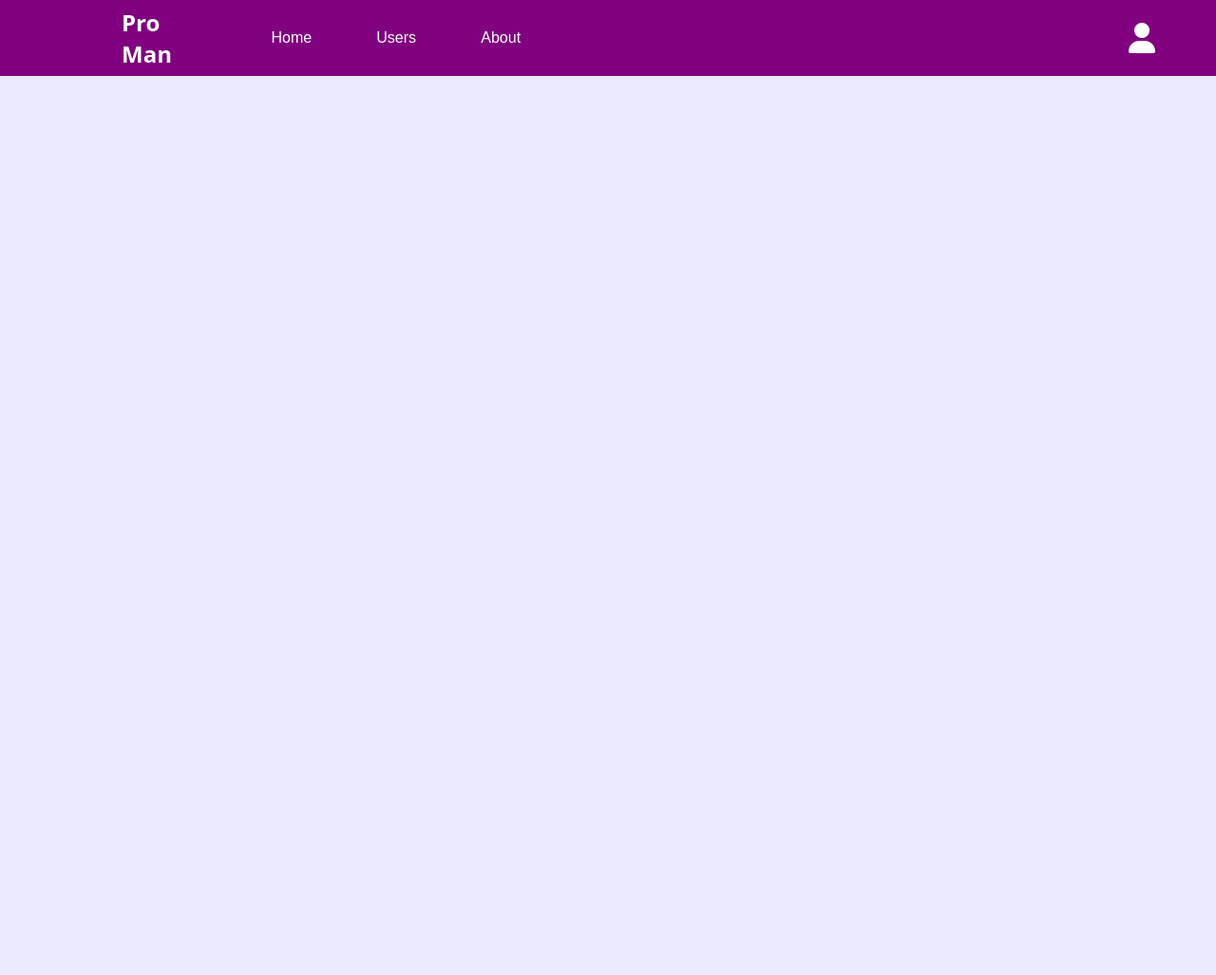
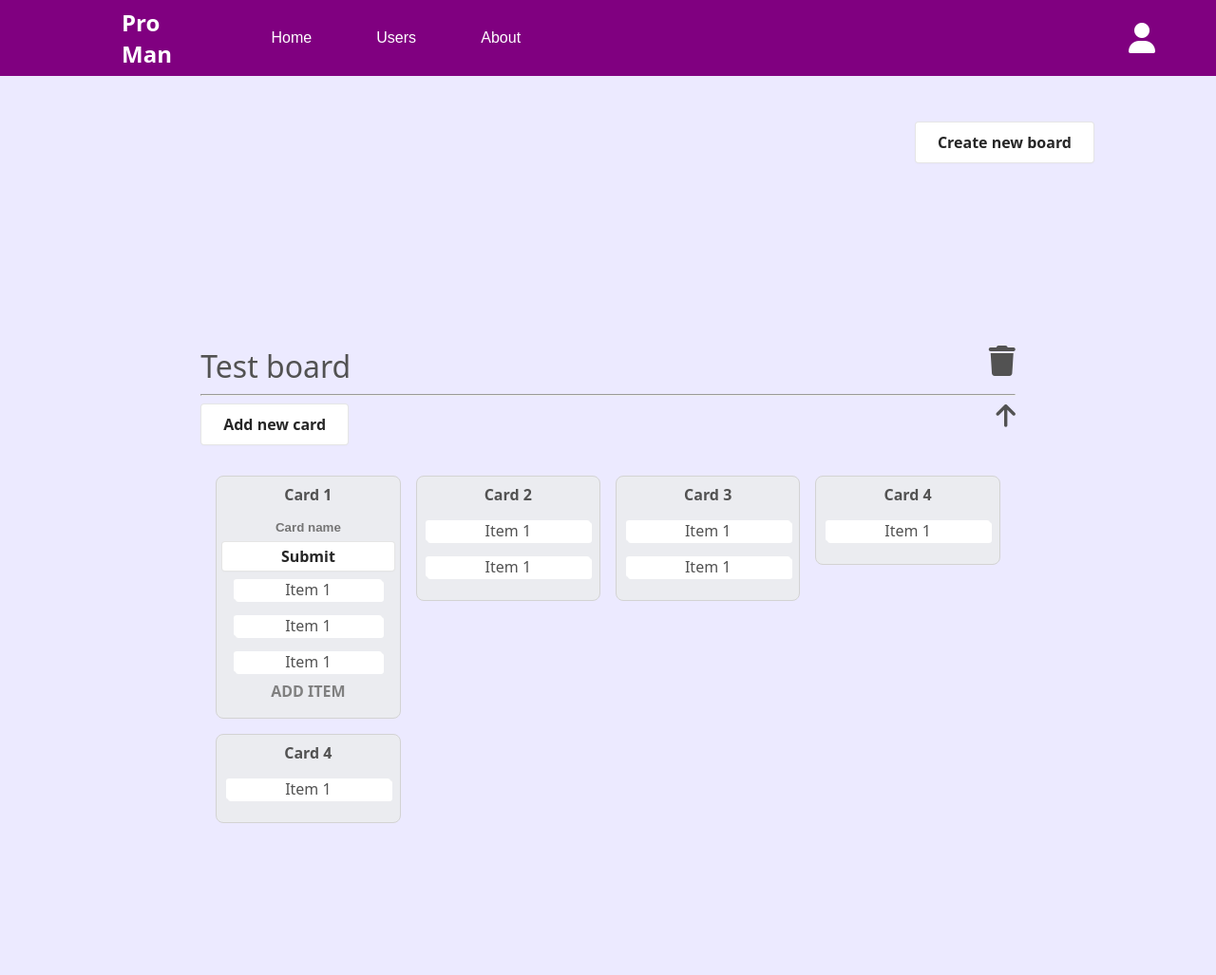
Before and after one commit to damskw/proman-task-manager, a Flask app: page / in a window 1280 px wide. Shown: the whole page at 95% size. Before the commit the page ends 80 px from the top, so only its background shows below. Run offline with Flask 2, Linux system fonts and the light colour scheme; data that the repository does not hold is empty; parts of the project's set-up code (start-up, migrations or seed data) failed here and were passed over; some libraries are stand-ins or nearby versions.

Commit message:
Add delete board with confirmation modal

```diff
--- a/main.py
+++ b/main.py
@@ -9,15 +9,16 @@ app = Flask(__name__)
 load_dotenv()
 
 
-@app.route("/")
-def index():
-    """
-    This is a one-pager which shows all the boards and cards
-    """
-    return render_template('index.html')
+# @app.route("/")
+# def index():
+#     """
+#     This is a one-pager which shows all the boards and cards
+#     """
+#     return render_template('index.html')
 
 
 @app.route("/boards")
+@app.route("/")
 def boards():
     """
     For testing purposes only
@@ -55,6 +56,17 @@ def create_new_board():
         data = request.get_json()
         board_title = data["boardTitle"]
         return queries.create_empty_board(board_title)
+
+
+@app.route("/api/boards/<int:board_id>/delete/", methods=["POST"])
+@json_response
+def delete_board(board_id: int):
+    """
+    Deletes board along with items and cards assigned to it
+    :param board_id: id of the board
+    """
+    if request.method == "POST":
+        return queries.delete_board(board_id)
 
 
 @app.route("/api/boards/<int:board_id>/title/", methods=["POST"])
--- a/queries.py
+++ b/queries.py
@@ -137,3 +137,19 @@ def update_card_name(card_id, card_name):
         WHERE cards.id = %(card_id)s;
         """
         , {"card_id": card_id, "card_name": card_name})
+
+
+def delete_board(board_id):
+    data_manager.execute_insert(
+        """
+        DELETE FROM items
+        WHERE card_id IN (SELECT id FROM cards
+                          WHERE board_id = %(board_id)s);
+
+        DELETE FROM cards
+        WHERE board_id = %(board_id)s;
+
+        DELETE FROM boards
+        WHERE id = %(board_id)s;
+        """
+        , {"board_id": board_id})
--- a/static/css/main.css
+++ b/static/css/main.css
@@ -233,6 +233,7 @@ nav ul li a {
 
 .board-name {
     font-size: 2em;
+    width: 60%;
 }
 
 .cards-container {
@@ -356,3 +357,70 @@ nav ul li a {
     max-height: 9em;
     overflow: hidden;
 }
+
+.blur-background {
+    /*opacity: 30%;*/
+    filter: blur(3px);
+}
+
+.modal {
+    display: none;
+    position: fixed;
+    z-index: 1;
+    left: 0;
+    top: 0;
+    width: 100%;
+    height: 100%;
+    overflow: auto;
+    background-color: rgb(0, 0, 0);
+    background-color: rgba(0, 0, 0, 0.4);
+}
+
+.modal-content {
+    background-color: #fefefe;
+    margin: 25% auto;
+    padding: 2em;
+    border: 1px solid #888;
+    width: 50%;
+    text-align: center;
+}
+
+.close {
+    color: #aaaaaa;
+    float: right;
+    font-size: 28px;
+    font-weight: bold;
+}
+
+.close:hover,
+.close:focus {
+    color: #000;
+    text-decoration: none;
+    cursor: pointer;
+}
+
+#yes-delete-button:hover {
+    background-color: red;
+    color: white;
+}
+
+#no-delete-button:hover {
+    background-color: green;
+    color: white;
+}
+
+#trash-icon-delete-board {
+    font-size: 2em;
+}
+
+#trash-icon-delete-board:hover {
+    color: red;
+    cursor: pointer;
+}
+
+.board-header-buttons {
+    display: flex;
+    flex-direction: row;
+    flex-wrap: wrap;
+    justify-content: space-between;
+}
--- a/static/js/controller/boardsManager.js
+++ b/static/js/controller/boardsManager.js
@@ -20,6 +20,11 @@ export let boardsManager = {
                 "click",
                 revealEditBoardTitleForm
             );
+            domManager.addEventListener(
+                `#trash-icon-delete-board[data-board-delete-icon-id="${board.id}"]`,
+                "click",
+                openConfirmationModal
+            )
             await cardsManager.loadCards(board.id);
         }
     }, createNewBoard: async function () {
@@ -37,6 +42,11 @@ export let boardsManager = {
             `.board-name[data-board-title-id="${board.id}"]`,
             "click",
             revealEditBoardTitleForm
+        );
+        domManager.addEventListener(
+            `#trash-icon-delete-board[data-board-delete-icon-id="${board.id}"]`,
+            "click",
+            openConfirmationModal
         );
         const defaultCardTitles = ["New", "In Progress", "Testing", "Done"];
         for (const cardTitle of defaultCardTitles) {
@@ -85,3 +95,53 @@ function revealEditBoardTitleForm(clickEvent) {
         form["board-title"].style.color = "gray";
     })
 }
+
+function openConfirmationModal(clickEvent) {
+    const boardId = clickEvent.target.dataset.boardDeleteIconId;
+    const yesButton = document.querySelector("#yes-delete-button");
+    yesButton.boardId = boardId;
+    const confirmationModal = document.querySelector("#modal-delete-confirmation");
+    confirmationModal.style.display = "block";
+    domManager.addEventListener(
+        "#modal-close-button",
+        "click",
+        closeModal
+    )
+    domManager.addEventListener(
+        "#yes-delete-button",
+        "click",
+        initDeleteBoard
+    )
+    domManager.addEventListener(
+        "#no-delete-button",
+        "click",
+        closeModal
+    )
+}
+
+
+function closeModal() {
+    const confirmationModal = document.querySelector("#modal-delete-confirmation");
+    confirmationModal.style.display = "none";
+}
+
+async function initDeleteBoard(clickEvent) {
+    closeModal();
+    await dataHandler.deleteBoard(clickEvent.target.boardId)
+    domManager.removeEventListener(
+        "#modal-close-button",
+        "click",
+        closeModal
+    )
+    domManager.removeEventListener(
+        "#yes-delete-button",
+        "click",
+        initDeleteBoard
+    )
+    domManager.removeEventListener(
+        "#no-delete-button",
+        "click",
+        closeModal
+    )
+    document.location.reload();
+}
--- a/static/js/controller/pageManager.js
+++ b/static/js/controller/pageManager.js
@@ -16,10 +16,8 @@ export let pageManager = {
         );
     }, activateArrows: function () {
         const boardArrows = document.querySelectorAll(".board-name-arrow");
-        console.log(boardArrows);
         boardArrows.forEach(arrow => {
             arrow.addEventListener("click", toggleBoard);
-            console.log(arrow);
         })
     }
 }
@@ -32,7 +30,6 @@ function toggleNavBarMenu() {
 
 function toggleBoard(clickEvent) {
     const boardId = clickEvent.target.dataset.arrowBoardId;
-    console.log(boardId);
     const board = document.querySelector(`.single-board[data-board-id="${boardId}"]`)
     clickEvent.target.classList.toggle("rotate-transition");
     board.classList.toggle("hide-board");
--- a/static/js/data/dataHandler.js
+++ b/static/js/data/dataHandler.js
@@ -40,6 +40,10 @@ export let dataHandler = {
         // changes name of a card
         const data = {cardName: cardName, cardId: cardId};
         await apiPut(`/api/cards/${cardId}/title/`, data)
+    },
+    deleteBoard: async function (boardId) {
+        // deletes board with items and cards
+        await apiDelete(`/api/boards/${boardId}/delete/`)
     }
 };
 
@@ -66,6 +70,12 @@ async function apiPost(url, payload) {
 }
 
 async function apiDelete(url) {
+    await fetch(url, {
+        method: 'POST',
+        headers: {
+            'Content-Type': 'application/json',
+        },
+    });
 }
 
 async function apiPut(url, payload) {
--- a/static/js/view/domManager.js
+++ b/static/js/view/domManager.js
@@ -15,4 +15,12 @@ export let domManager = {
             console.error("could not find such html element: " + parentIdentifier);
         }
     },
+    removeEventListener(parentIdentifier, eventType, eventHandler) {
+        const parent = document.querySelector(parentIdentifier);
+        if (parent) {
+            parent.removeEventListener(eventType, eventHandler);
+        } else {
+            console.error("could not find such html element: " + parentIdentifier);
+        }
+    },
 };
--- a/static/js/view/htmlFactory.js
+++ b/static/js/view/htmlFactory.js
@@ -25,11 +25,14 @@ export function htmlFactory(template) {
 function boardBuilder(board) {
     return `<div class="single-board" data-board-id=${board.id}>
                 <div class="board-header">
-                    <div class="board-name" data-board-title-id=${board.id}>${board.title}</div>
-                    <form class="hide-display" id="edit-title-form" data-edit-board-name-id=${board.id}>
-                        <input type="text" name="board-title" placeholder="${board.title}" class="board-name board-name-edit">
-                        <input type="submit" class="page-button" value="Submit">
-                    </form>
+                    <div class="board-header-buttons">
+                        <div class="board-name" data-board-title-id=${board.id}>${board.title}</div>
+                        <i class="fa-solid fa-trash" id="trash-icon-delete-board" data-board-delete-icon-id=${board.id}></i>
+                        <form class="hide-display" id="edit-title-form" data-edit-board-name-id=${board.id}>
+                            <input type="text" name="board-title" placeholder="${board.title}" class="board-name board-name-edit">
+                            <input type="submit" class="page-button" value="Submit">
+                        </form>
+                    </div>
                     <hr>
                     <button class="page-button" data-new-card-board-id=${board.id}>Add new card</button>
                     <i class="fa-sharp fa-solid fa-arrow-up board-name-arrow" data-arrow-board-id=${board.id}></i>
--- a/templates/boards_layout.html
+++ b/templates/boards_layout.html
@@ -1,6 +1,14 @@
 {% extends "layout.html" %}
 {% block content %}
     {#        <div id="root"></div>#}
+    <div class="modal" id="modal-delete-confirmation">
+        <div class="modal-content">
+            <span class="close" id="modal-close-button">&times;</span>
+            <p>Are you sure you want to delete this board?</p>
+            <button class="page-button" id="yes-delete-button">Yes</button>
+            <button class="page-button" id="no-delete-button">No</button>
+        </div>
+    </div>
     <div class="new-board-wrapper">
         <button class="page-button" id="new-board-button">Create new board</button>
     </div>
@@ -9,11 +17,14 @@
 
             <div class="single-board">
                 <div class="board-header">
-                    <div class="board-name">Test board</div>
-                    <form id="test" class="hide-display">
-                        <input type="text" placeholder="Board name" class="board-name board-name-edit">
-                        <input type="submit" class="page-button" value="Submit">
-                    </form>
+                    <div class="board-header-buttons">
+                        <div class="board-name">Test board</div>
+                        <i class="fa-solid fa-trash" id="trash-icon-delete-board"></i>
+                        <form id="test" class="hide-display">
+                            <input type="text" placeholder="Board name" class="board-name board-name-edit">
+                            <input type="submit" class="page-button" value="Submit">
+                        </form>
+                    </div>
                     <hr>
                     <button class="page-button">Add new card</button>
                     <i class="fa-sharp fa-solid fa-arrow-up board-name-arrow"></i>
```
